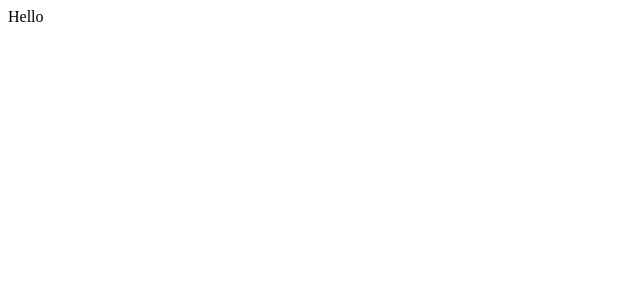
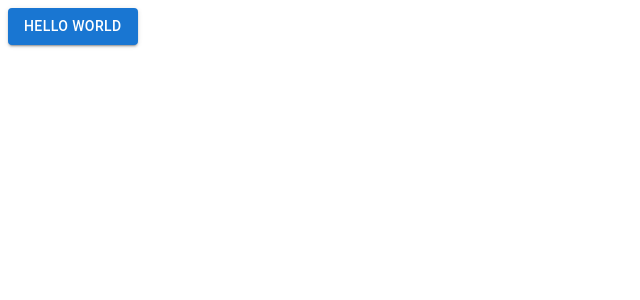
Before and after one commit to Michaelsulistio/webpack-react-personal-site, a React app: page / in a window 1280 px wide. Shown: the top 300 px of the page, without its empty margins (0-640 px from the left). Built offline with nearby package versions, Linux system fonts and the light colour scheme; the HTML template or start-up script is replaced by a standard one.

Commit message:
added MUI button test component

```diff
--- a/src/components/App.js
+++ b/src/components/App.js
@@ -1,11 +1,12 @@
 import React from 'react';
 import { Switch, BrowserRouter as Router, Route } from 'react-router-dom';
+import Button from '@mui/material/Button';
 
 
 const App = () => {
   return (
       <div>
-      Hello
+      <Button variant="contained">Hello World</Button>
       </div>
   );
 };
```
